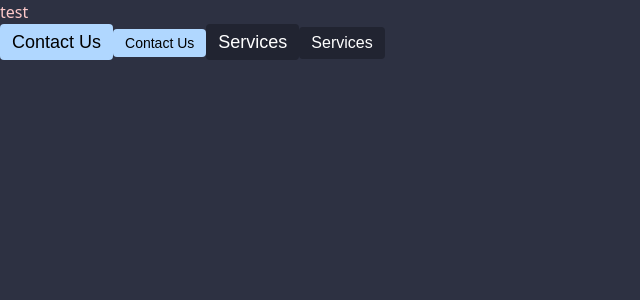
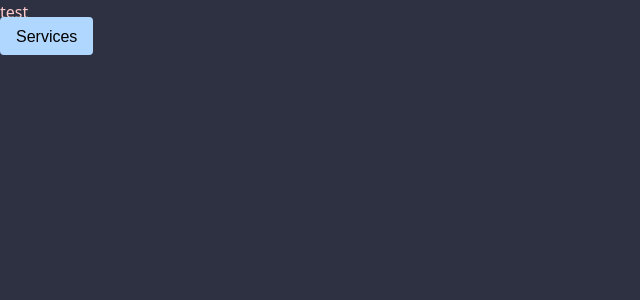
Before and after one commit to dylanreedx/CityCyclery, a Next.js app: page / in a window 1280 px wide. Shown: the top 300 px of the page, without its empty margins (0-640 px from the left). Built offline with nearby package versions, Linux system fonts and the light colour scheme.

Commit message:
Added modular button component, with CVA and VariantProps.

```diff
--- a/components/Buttons.tsx
+++ b/components/Buttons.tsx
@@ -1,64 +1,55 @@
 import React from "react";
+import { cva, VariantProps } from 'class-variance-authority';
+import Link from "next/link";
 
-export type ButtonProps = {
-    children?: React.ReactNode;
-    classes?: string;
-    btnSize?: string;
-    href?: string;
-};
-export function PrimaryButton ({
+const buttonStyle = cva(
+    'py-2 px-4 rounded flex-row items-center justify-evenly',
+    {
+      variants: {
+        variant: {
+          primary: 'bg-accent-500',
+          secondary: 'bg-dark-600 text-white'
+        },
+      },
+    }
+);
+const buttonTextStyle = cva(
+    'font-poppins',
+    {
+        variants: {
+          textSize: {
+            sm: 'text-sm',
+            base:'text-base',
+            lg: 'text-lg'
+          },
+        },
+      }
+)
+
+  interface ButtonProps extends React.AnchorHTMLAttributes<HTMLAnchorElement>, VariantProps<typeof buttonStyle>, VariantProps<typeof buttonTextStyle> {
+    children: React.ReactNode;
+    variant: 'primary' | 'secondary';
+    icon?: React.ReactNode;
+    textSize?: 'sm' | 'base' | 'lg';
+    href?: any;
+    as?: any;
+  }
+
+  export default function Button({
     children,
-    classes = "btn btn-base btn-primary",
-    href
-}: ButtonProps){
+    variant,
+    icon,
+    textSize,
+    href,
+    as,
+    ...props
+  }: ButtonProps) {
     return (
-        <a href={href}>
-            <button
-            className={classes}>
-                {children}
-            </button>
+      <Link href={href} as={as} passHref legacyBehavior>
+        <a {...props} className={buttonStyle({ variant })}>
+          {icon && icon}
+          <span className={buttonTextStyle({ textSize })}>{children}</span>
         </a>
-    )
-}
-export function PrimaryButtonSmall ({
-    children,
-    classes = "btn btn-sm btn-primary",
-    href
-}: ButtonProps){
-    return (
-        <a href={href}>
-            <button
-            className={classes}>
-                {children}
-            </button>
-        </a>
-    )
-}
-export function SecondaryButton ({
-    children,
-    classes = "btn btn-base btn-secondary",
-    href
-}: ButtonProps){
-    return (
-        <a href={href}>
-            <button
-            className={classes}>
-                {children}
-            </button>
-        </a>
-    )
-}
-export function SecondaryButtonSmall ({
-    children,
-    classes = "btn btn-small btn-secondary",
-    href
-}: ButtonProps){
-    return (
-        <a href={href}>
-            <button
-            className={classes}>
-                {children}
-            </button>
-        </a>
-    )
-}
+      </Link>
+    );
+  }
--- a/package.json
+++ b/package.json
@@ -13,9 +13,11 @@
     "@types/node": "18.11.18",
     "@types/react": "18.0.26",
     "@types/react-dom": "18.0.10",
+    "class-variance-authority": "^0.5.1",
     "eslint": "8.31.0",
     "eslint-config-next": "13.1.2",
     "next": "13.1.2",
+    "phosphor-react": "^1.4.1",
     "react": "18.2.0",
     "react-dom": "18.2.0",
     "typescript": "4.9.4"
--- a/pages/index.tsx
+++ b/pages/index.tsx
@@ -1,6 +1,6 @@
 import { HeadComponent } from '@/components/Head';
 import Image from 'next/image';
-import { PrimaryButton, PrimaryButtonSmall, SecondaryButton, SecondaryButtonSmall } from '@/components/Buttons';
+import Button from '@/components/Buttons';
 import { Poppins } from '@next/font/google';
 
 // const poppins = Poppins({
@@ -17,23 +17,7 @@ export default function Home() {
       ></HeadComponent>
       <main className='bg-dark-500'>
         <h1 className='text-red-200'>test</h1>
-        <PrimaryButton
-        href="/contact"
-        children='Contact Us'
-        ></PrimaryButton>
-        <PrimaryButtonSmall
-        href="/contact"
-        children='Contact Us'
-        ></PrimaryButtonSmall>
-
-        <SecondaryButton
-        href='/services'
-        children='Services'
-        ></SecondaryButton>
-        <SecondaryButtonSmall
-        href='/services'
-        children='Services'
-        ></SecondaryButtonSmall>
+        <Button href='/services' variant='primary' textSize='base'>Services</Button>
       </main>
     </>
   );
--- a/styles/globals.css
+++ b/styles/globals.css
@@ -6,22 +6,3 @@ html {
   /* sets the default bg to our color */
   @apply bg-dark-500;
 }
-.btn {
-  @apply rounded;
-  @apply font-poppins;
-  @apply py-1;
-  @apply px-3;
-}
-.btn-base {
-  @apply text-lg;
-}
-.btn-sm {
-  @apply text-sm;
-}
-.btn-primary{
-  @apply bg-accent-500;
-}
-.btn-secondary{
-  @apply bg-dark-600;
-  @apply text-white;
-}
```
Also changed, not shown: 1 other file (tests, documents, lock files or other folders).
